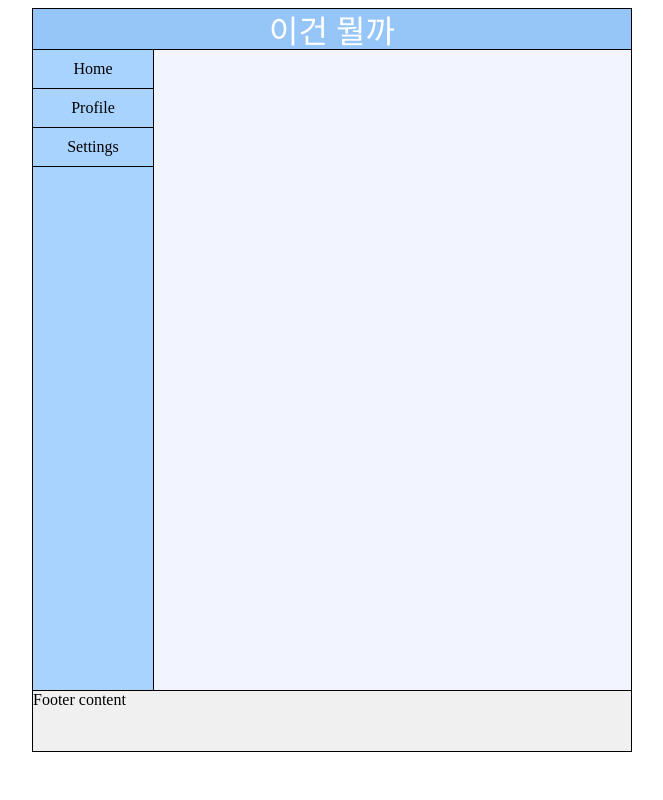
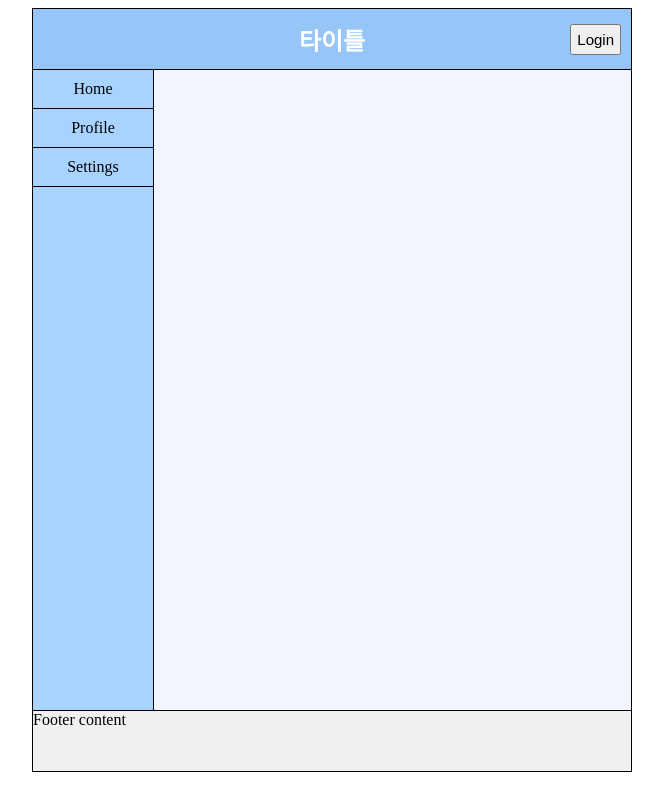
Before and after one commit to memomou/memo_frontend, a React (Create React App) app: page / in a window 1280 px wide. Shown: the whole page, without its empty margins (308-971 px from the left). Built offline with nearby package versions, Linux system fonts and the light colour scheme.

Commit message:
Add: Header 에 로그인 버튼 추가

```diff
--- a/src/views/Header.tsx
+++ b/src/views/Header.tsx
@@ -9,9 +9,34 @@ const Container = styled.div`
   background-color: ${(props) => props.theme.headerbgColor};
   color: ${(props) => props.theme.headerTextColor};
   border: 1px solid black;
+  padding: 10px 10px;
 `;
 
+const Title = styled.div`
+  position: absolute;
+  left: 50%;
+  transform: translateX(-50%);
+  font-size: 24px;
+  font-weight: bold;
+`;
+
+const Action = styled.div`
+  display: flex;
+  gap: 10px;
+  margin-left: auto;
+`
+const ActionButton = styled.button`
+  padding: 5px 5px;
+  font-size: 15px;
+  cursor: pointer;
+`
+
 function Header() {
-  return ( <Container>이건 뭘까</Container> );
+  return ( <Container>
+    <Title>타이틀</Title>
+    <Action>
+        <ActionButton>Login</ActionButton>
+    </Action>
+  </Container> );
 }
 export default Header;
```
